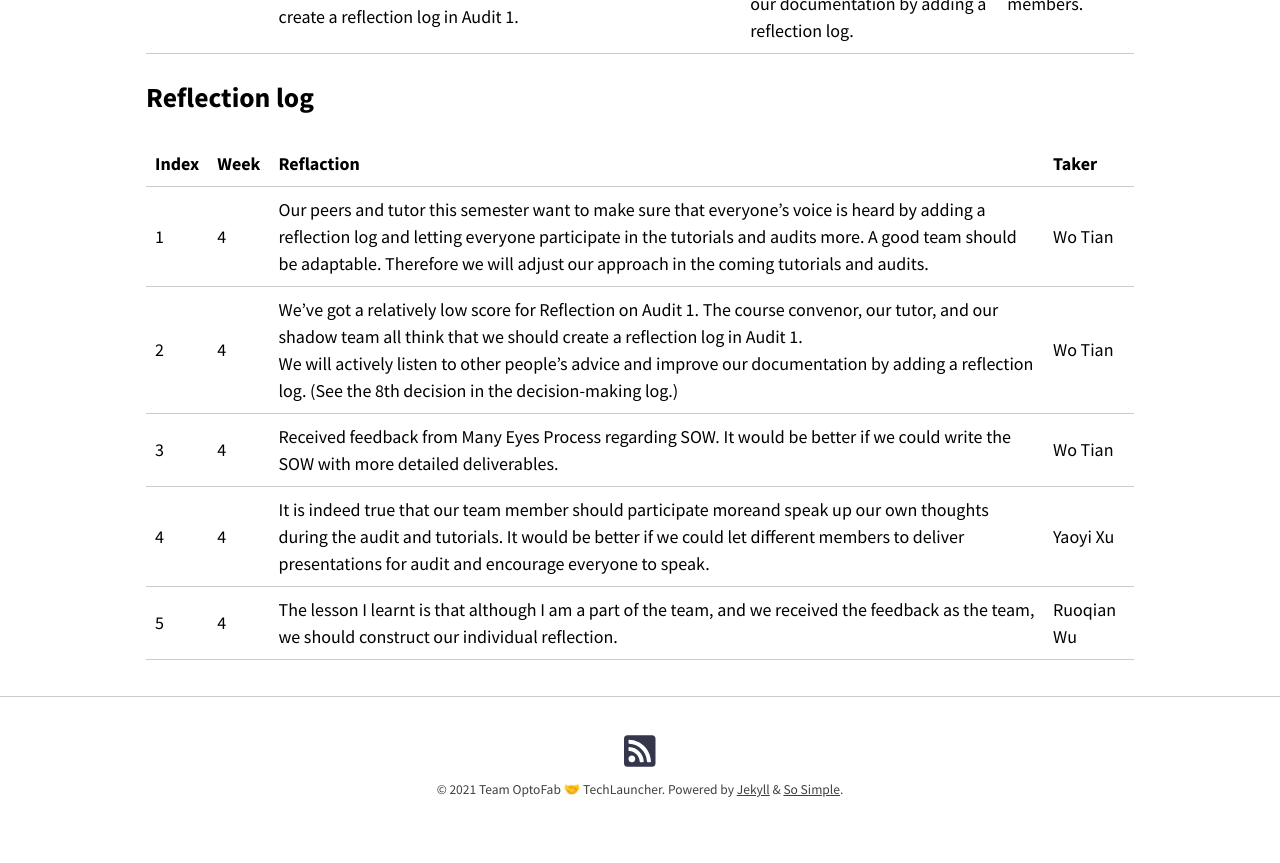
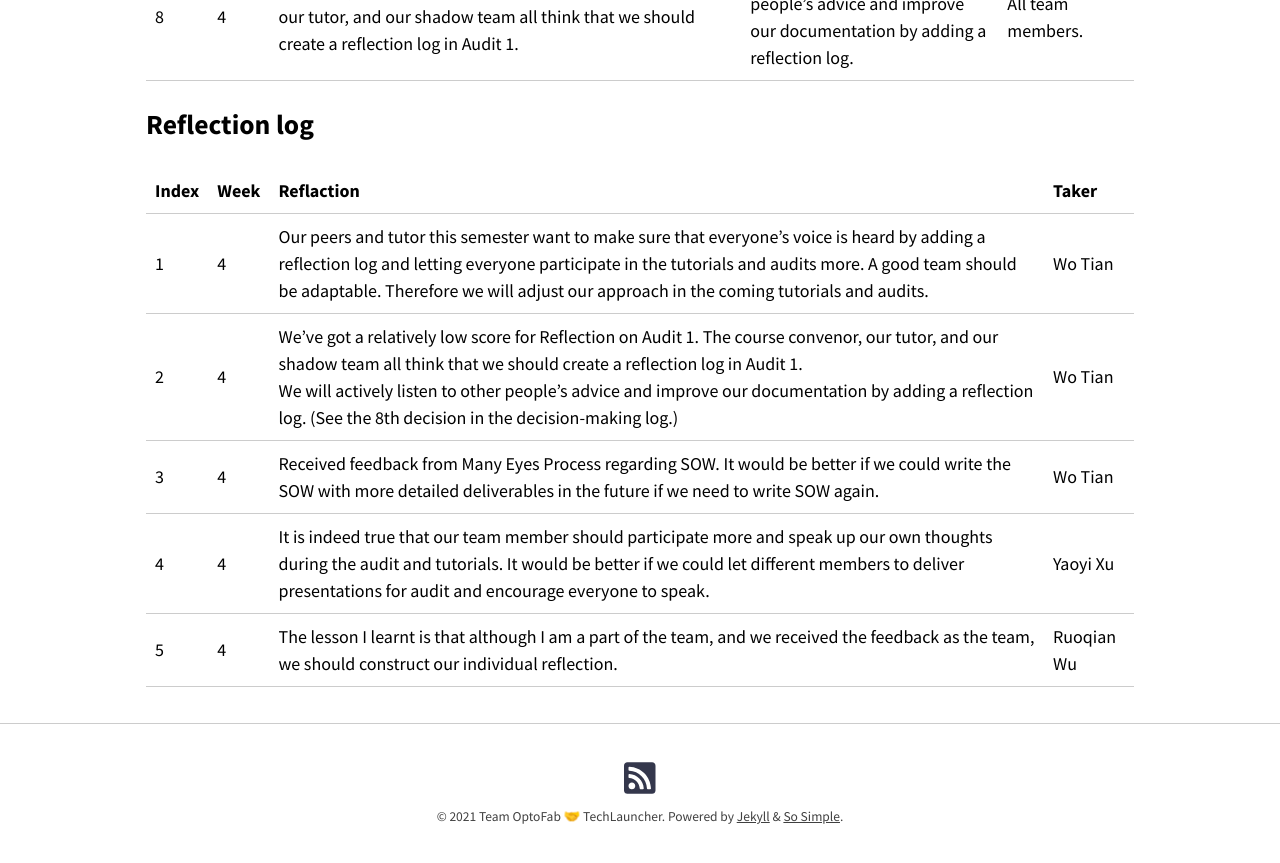
Before and after one commit to optofab/optofab.github.io, a Jekyll site: the page built from logs.md, in a window 1280 px wide and 900 px high, scrolled down 20945 px. Shown: the top 863 px of the window. Built offline with Jekyll 4.4.1, drawn with Linux system fonts in a browser that asks for light colours; nearby versions of some CDN libraries; emoji names are drawn with the system emoji font; some of the changed text lies outside the part shown.

Commit message:
Update logs.md

```diff
--- a/logs.md
+++ b/logs.md
@@ -679,7 +680,7 @@ _[Don't forget to add hours for each of the work you've done. This line will be
   - Attended tutorial (2 hours)
   - Wrote reflection log (0.25 hours)
   - Started to write customer information page (3 hours)
-  - fixed website code (1 hour)
+  - Fixed website code (1 hour)
 
 <hr class="hr-dotted">
 
@@ -729,6 +730,6 @@ _[Don't forget to add hours for each of the work you've done. This line will be
 | --------- | -------- | ------------------------------------------------------------------------------------------------------------------------------------------------------------------------------------------------------------------------------------------------------------------------------------------------------------------------------------------------ | --------- |
 | 1         | 4        | Our peers and tutor this semester want to make sure that everyone's voice is heard by adding a reflection log and letting everyone participate in the tutorials and audits more. A good team should be adaptable. Therefore we will adjust our approach in the coming tutorials and audits.                                                      | Wo Tian   |
 | 2         | 4        | We've got a relatively low score for Reflection on Audit 1. The course convenor, our tutor, and our shadow team all think that we should create a reflection log in Audit 1. <br/> We will actively listen to other people's advice and improve our documentation by adding a reflection log. (See the 8th decision in the decision-making log.) | Wo Tian   |
-| 3         | 4        | Received feedback from Many Eyes Process regarding SOW. It would be better if we could write the SOW with more detailed deliverables.                                                                                                                                                                                                            | Wo Tian   |
-| 4        | 4       | It is indeed true that our team member should participate moreand speak up our own thoughts during the audit and tutorials. It would be better if we could let different members to deliver presentations for audit and encourage everyone to speak.                                                                                                                                                                                                            | Yaoyi Xu   |
+| 3         | 4        | Received feedback from Many Eyes Process regarding SOW. It would be better if we could write the SOW with more detailed deliverables in the future if we need to write SOW again.                                                                                                                                                                                                            | Wo Tian   |
+| 4        | 4       | It is indeed true that our team member should participate more and speak up our own thoughts during the audit and tutorials. It would be better if we could let different members to deliver presentations for audit and encourage everyone to speak.                                                                                                                                                                                                            | Yaoyi Xu   |
 | 5        | 4       | The lesson I learnt is that although I am a part of the team, and we received the feedback as the team, we should construct our individual reflection.                                                                                                                                                                                            | Ruoqian Wu   |
```
Also changed, not shown: other parts of logs.md (+1 -0 lines).
